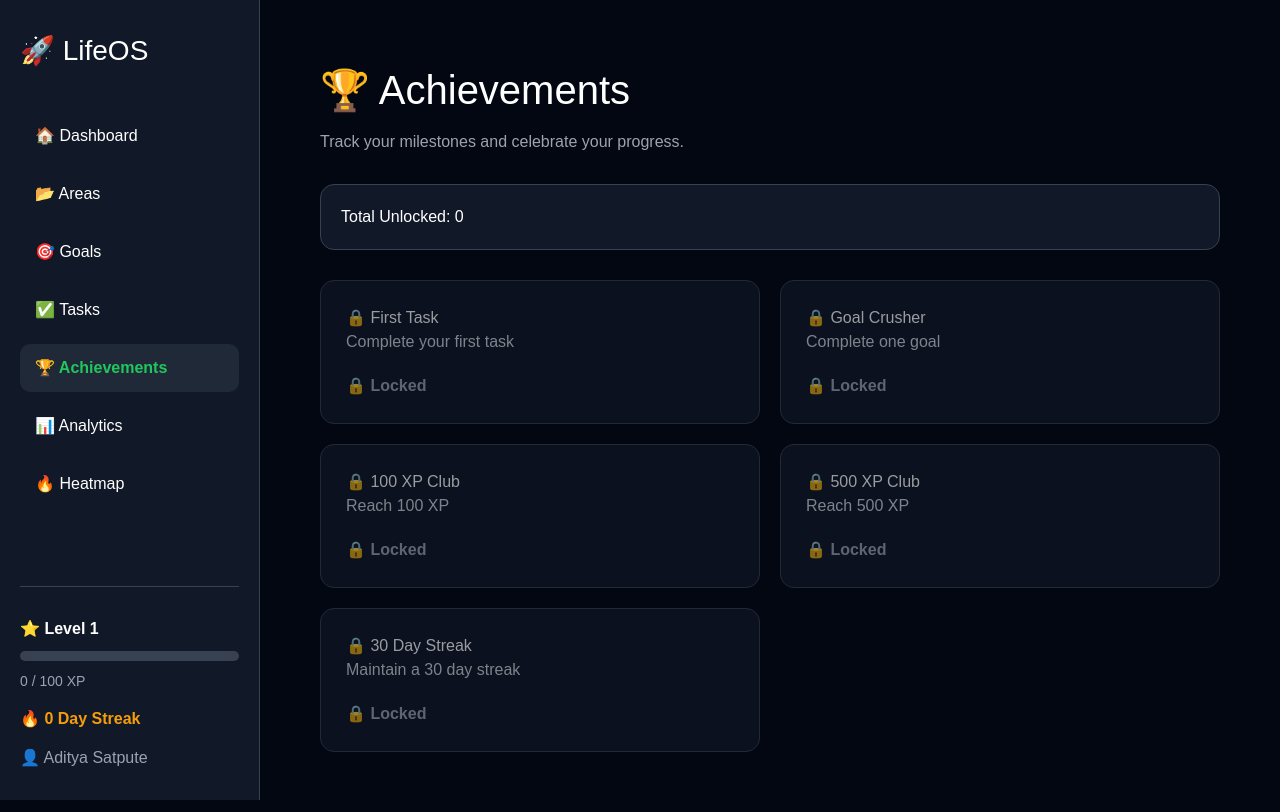
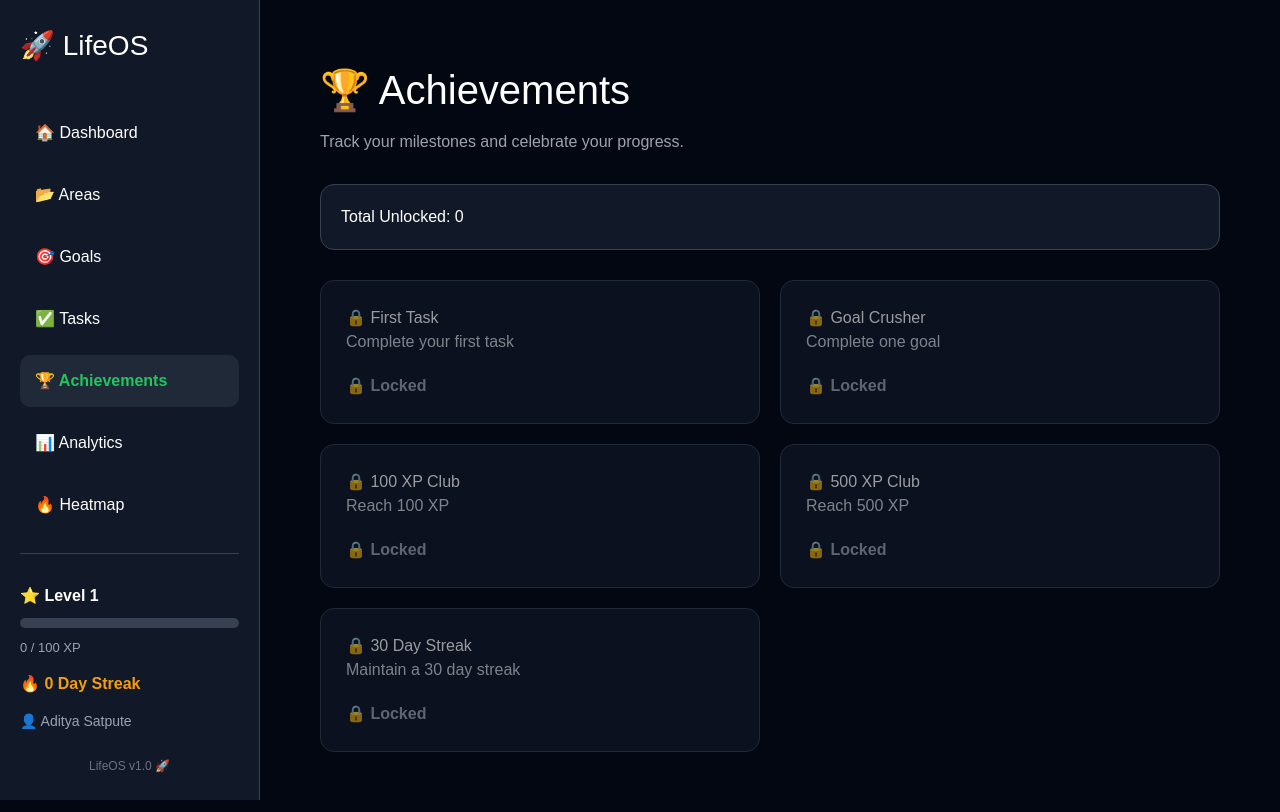
Before and after one commit to DXorganization-spec/LifeOS, a Next.js app in the folder frontend/: page /achievements in a window 1280 px wide. Built offline with nearby package versions, Linux system fonts and the light colour scheme; no server answers.

Commit message:
feat: add sidebar footer and polish heatmap UI

```diff
--- a/frontend/src/components/Sidebar.tsx
+++ b/frontend/src/components/Sidebar.tsx
@@ -25,11 +25,15 @@ export default function Sidebar() {
     useEffect(() => {
         const fetchStats = async () => {
             try {
-                const response = await api.get("/dashboard");
+                const response = await api.get(
+                    "/dashboard"
+                );
 
                 setXp(response.data.xp);
                 setLevel(response.data.level);
-                setStreak(response.data.current_streak);
+                setStreak(
+                    response.data.current_streak
+                );
             } catch (error) {
                 console.error(error);
             }
@@ -44,18 +48,22 @@ export default function Sidebar() {
         <aside
             style={{
                 width: "260px",
+                maxWidth: "80vw",
                 background: "#111827",
                 color: "white",
-                padding: "30px 20px",
+                padding: "25px 20px",
+                boxSizing: "border-box",
                 minHeight: "100vh",
                 borderRight: "1px solid #374151",
                 display: "flex",
                 flexDirection: "column",
+                overflowY: "auto",
             }}
         >
             <h1
                 style={{
-                    fontSize: "28px",
+                    fontSize:
+                        "clamp(24px, 5vw, 28px)",
                     marginBottom: "40px",
                 }}
             >
@@ -69,10 +77,11 @@ export default function Sidebar() {
                         href={item.href}
                         style={{
                             display: "block",
-                            padding: "12px 15px",
+                            padding: "14px 15px",
                             marginBottom: "10px",
                             borderRadius: "10px",
                             textDecoration: "none",
+                            fontSize: "16px",
                             color:
                                 pathname === item.href
                                     ? "#22c55e"
@@ -97,7 +106,8 @@ export default function Sidebar() {
                 style={{
                     marginTop: "auto",
                     paddingTop: "30px",
-                    borderTop: "1px solid #374151",
+                    borderTop:
+                        "1px solid #374151",
                 }}
             >
                 <p
@@ -122,8 +132,10 @@ export default function Sidebar() {
                         style={{
                             width: `${currentLevelXp}%`,
                             height: "100%",
-                            background: "#22c55e",
-                            transition: "0.3s",
+                            background:
+                                "#22c55e",
+                            transition:
+                                "width 0.3s ease",
                         }}
                     />
                 </div>
@@ -132,7 +144,7 @@ export default function Sidebar() {
                     style={{
                         marginTop: "10px",
                         color: "#9ca3af",
-                        fontSize: "14px",
+                        fontSize: "13px",
                     }}
                 >
                     {currentLevelXp} / 100 XP
@@ -152,9 +164,22 @@ export default function Sidebar() {
                     style={{
                         marginTop: "15px",
                         color: "#9ca3af",
+                        fontSize: "14px",
+                        wordBreak: "break-word",
                     }}
                 >
                     👤 Aditya Satpute
+                </p>
+
+                <p
+                    style={{
+                        marginTop: "25px",
+                        fontSize: "12px",
+                        color: "#6b7280",
+                        textAlign: "center",
+                    }}
+                >
+                    LifeOS v1.0 🚀
                 </p>
             </div>
         </aside>
```
